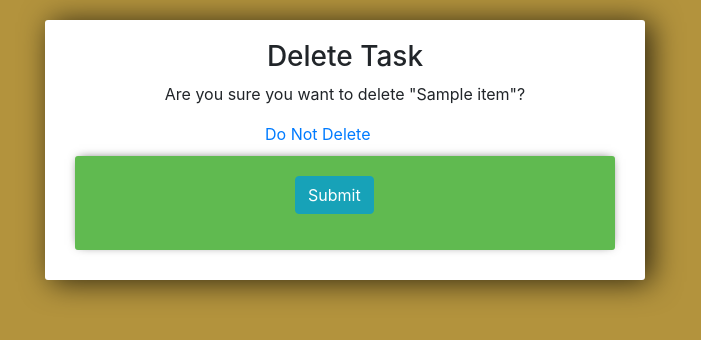
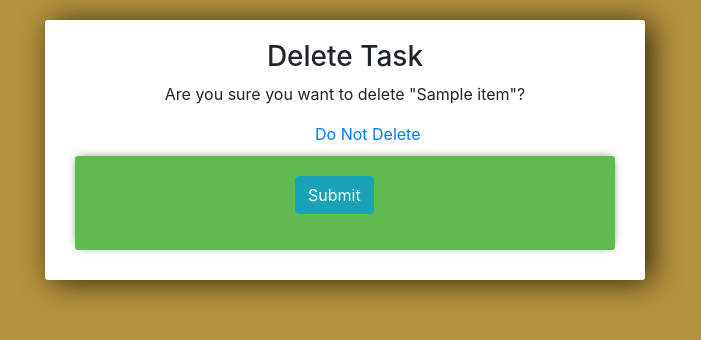
Before and after one commit to Pinky-alt-spec/Todo, a Django app: template todo_list/templates/todo_list/delete_task.html in a window 1280 px wide. Shown: the top 340 px of the page, without its empty margins (295-996 px from the left). Run offline with Django 3.2, Linux system fonts and the light colour scheme; the template is opened without the code that fills it: most values are stand-ins (such as "Sample title", 1, 10 or a date in 2020); parts of the project's set-up code (start-up, migrations or seed data) failed here and were passed over; some libraries are stand-ins or nearby versions.

Commit message:
Create delete_task.html

```diff
--- a/todo_list/templates/todo_list/delete_task.html
+++ b/todo_list/templates/todo_list/delete_task.html
@@ -29,7 +29,7 @@
   <h3 style="text-align:center">Delete Task</h3>
     <p style="text-align:center">Are you sure you want to delete "{{item}}"?</p>
 
-   <a style="margin-left:200px" href="{% url 'list' %}">Do Not Delete</a>
+   <a style="margin-left:250px" href="{% url 'list' %}">Do Not Delete</a>
       <div class="item-row">
        <form method="POST" action="">
            {% csrf_token %}
```
